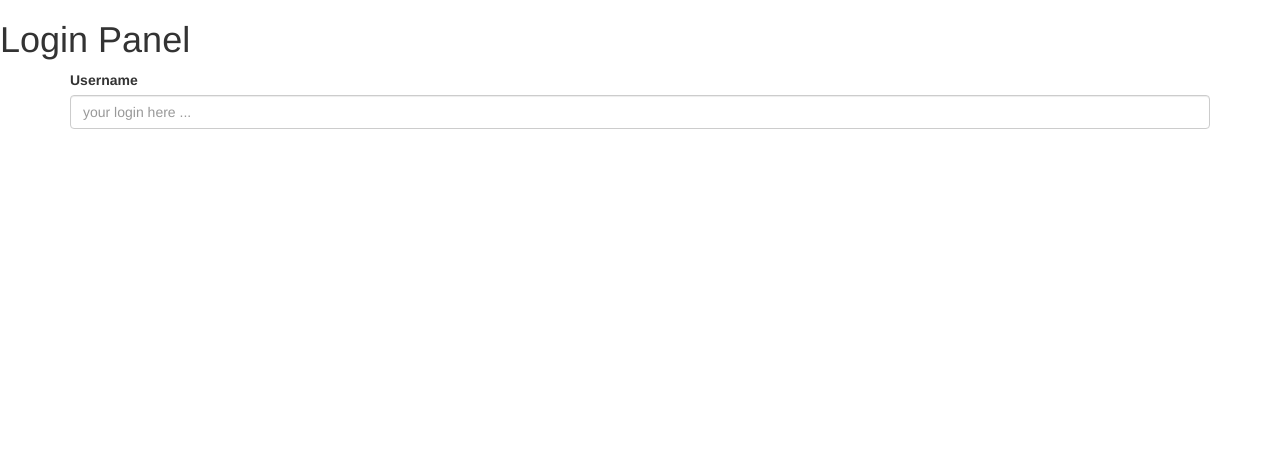
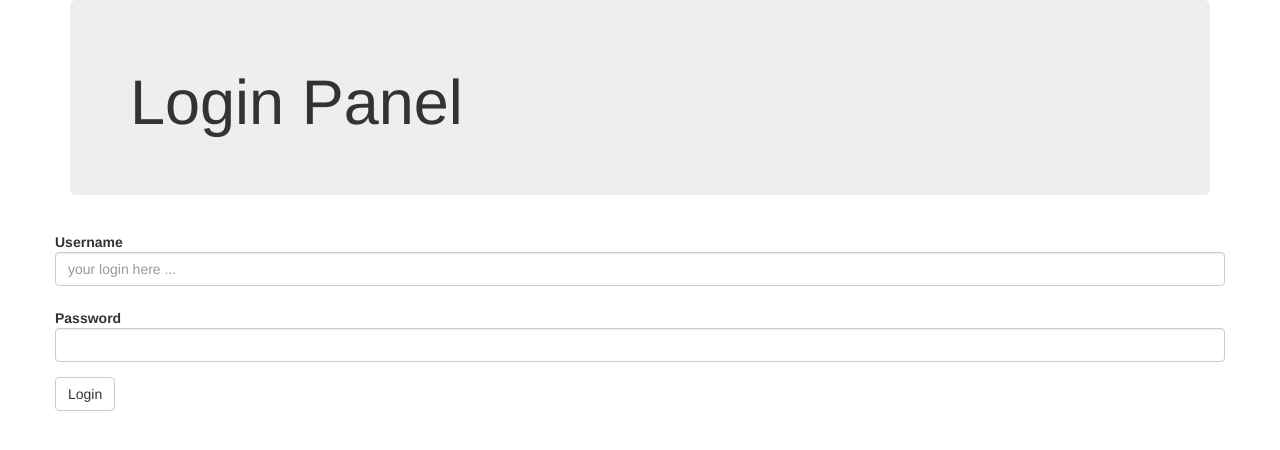
Before and after one commit to chojak-t/ci_login_system, a CodeIgniter app: page /ci_login_system/index.php/login/index in a window 1280 px wide. Shown: the top 450 px of the page. Run offline with CodeIgniter, Linux system fonts and the light colour scheme; some libraries are stand-ins or nearby versions.

Commit message:
Processing form

```diff
--- a/application/controllers/login.php
+++ b/application/controllers/login.php
@@ -7,12 +7,33 @@
         {
             //I'm not sure but this data should be loaded from model?
             $data['form_header'] = 'Login Panel';
-            $data['form_attr'] = array('class' => 'form-horizontal'); //in view $form_attr will be an array
+            //in view $form_attr will be an array
+            $data['form_attr'] = array(
+                'class' => 'form-horizontal',
+                'role' => 'form'
+            );
+
             $data['user_input_attr'] = array(
                 'name' => 'username',
                 'id' => 'username',
                 'class' => 'form-control',
                 'placeholder' => 'your login here ...'
+            );
+
+            $data['paswd_input_attr'] = array(
+                'name' => 'password',
+                'id' => 'password',
+                'class' => 'form-control'
+            );
+
+            $data['label_attr'] = array(
+                'class' => 'control-label'
+            );
+
+            $data['submit_butt'] = array(
+                'class' => 'btn btn-default',
+                'name' => 'submit',
+                'value' => 'Login'
             );
 
             /* alternative syntax
@@ -27,4 +48,11 @@
 
             $this->load->view('Login_view', $data);
         }
+
+        public function process_form()
+        {
+            echo 'Test processing form.<br/>';
+            echo 'Login: ' . $this->input->post('username') . '<br/>';
+            echo 'Pass: ' . $this->input->post('password') . '<br/>';
+        }
     }
--- a/application/views/login_view.php
+++ b/application/views/login_view.php
@@ -5,16 +5,34 @@
         <script src="https://code.jquery.com/jquery-3.1.0.min.js" integrity="sha256-cCueBR6CsyA4/9szpPfrX3s49M9vUU5BgtiJj06wt/s=" crossorigin="anonymous"></script>
         <title>Login system</title>
         <meta charset="UTF-8">
+        <meta name="viewport" content="width=device-width, initial-scale=1">
     </head>
     <body>
-        <h1><?php echo $form_header ?></h1>
         <div class="container">
-            <?php
-                echo form_open('Login_view', $form_attr);
-                    echo form_label('Username', $user_input_attr['name']);
-                    echo form_input($user_input_attr);
-                echo form_close()
-            ?>
+            <div class="jumbotron">
+                <h1><?php echo $form_header ?></h1>
+            </div>
+                <?php
+                    echo form_open('Login/process_form', $form_attr);
+                ?>
+                        <div class="form-group">
+                            <?php
+                                echo form_label('Username', $user_input_attr['id'], $label_attr);
+                                echo form_input($user_input_attr);
+                            ?>
+                        </div>
+                        <div class="form-group">
+                            <?php
+                                echo form_label('Password', $paswd_input_attr['id'], $label_attr);
+                                echo form_password($paswd_input_attr);
+                            ?>
+                        </div>
+                        <div class="form-group">
+                            <?php
+                                echo form_submit($submit_butt);
+                                echo form_close();
+                            ?>
+                        </div>
         </div>
     </body>
 </html>
```
